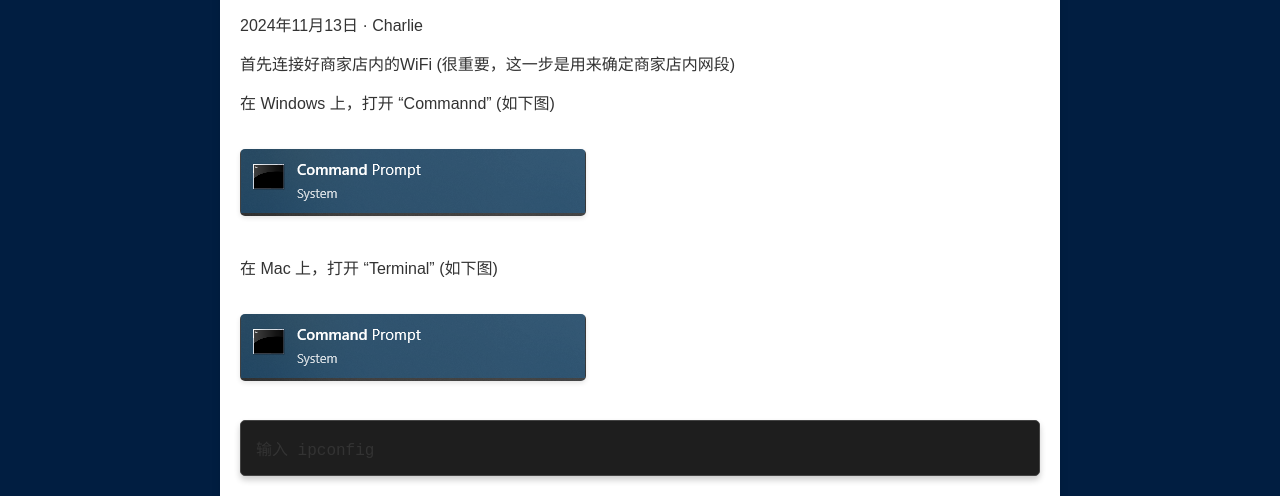
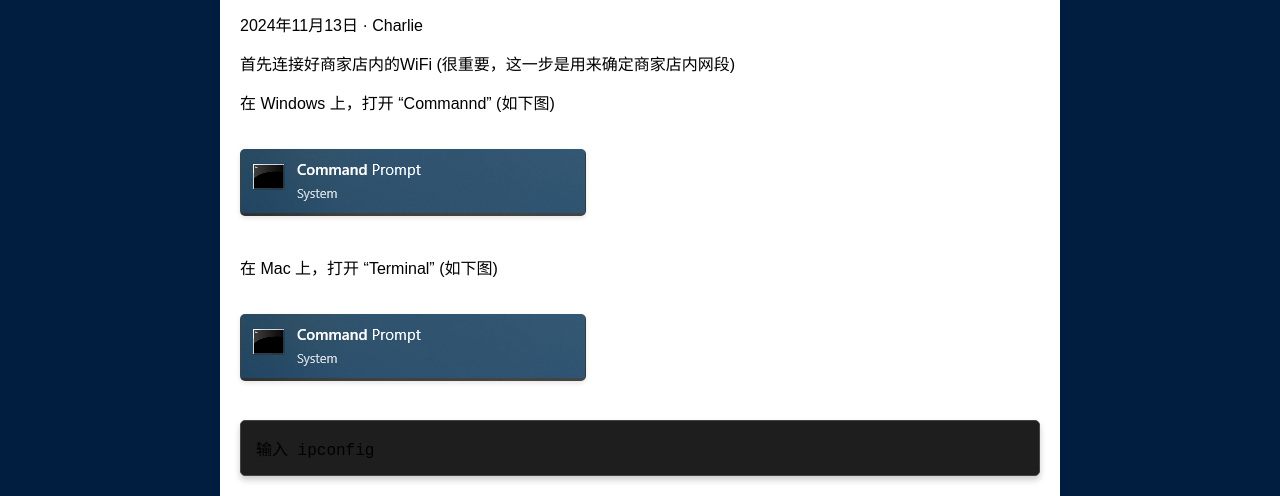
Before and after one commit to IntelligeneerSolution/Product-introduction, a plain HTML site: page pages/Internal/安装需要注意事项.html in a window 1280 px wide. Shown: the part 304-800 px from the top of the page. Drawn offline with Linux system fonts and the light colour scheme.

Commit message:
Internal page development

```diff
--- a/style/eachpage.css
+++ b/style/eachpage.css
@@ -25,7 +25,7 @@
 
 .content-detail p {
     margin: 15px 0;
-    color: #333333;
+    color: #020000;
     font-size: 1em;
 }
 
```
